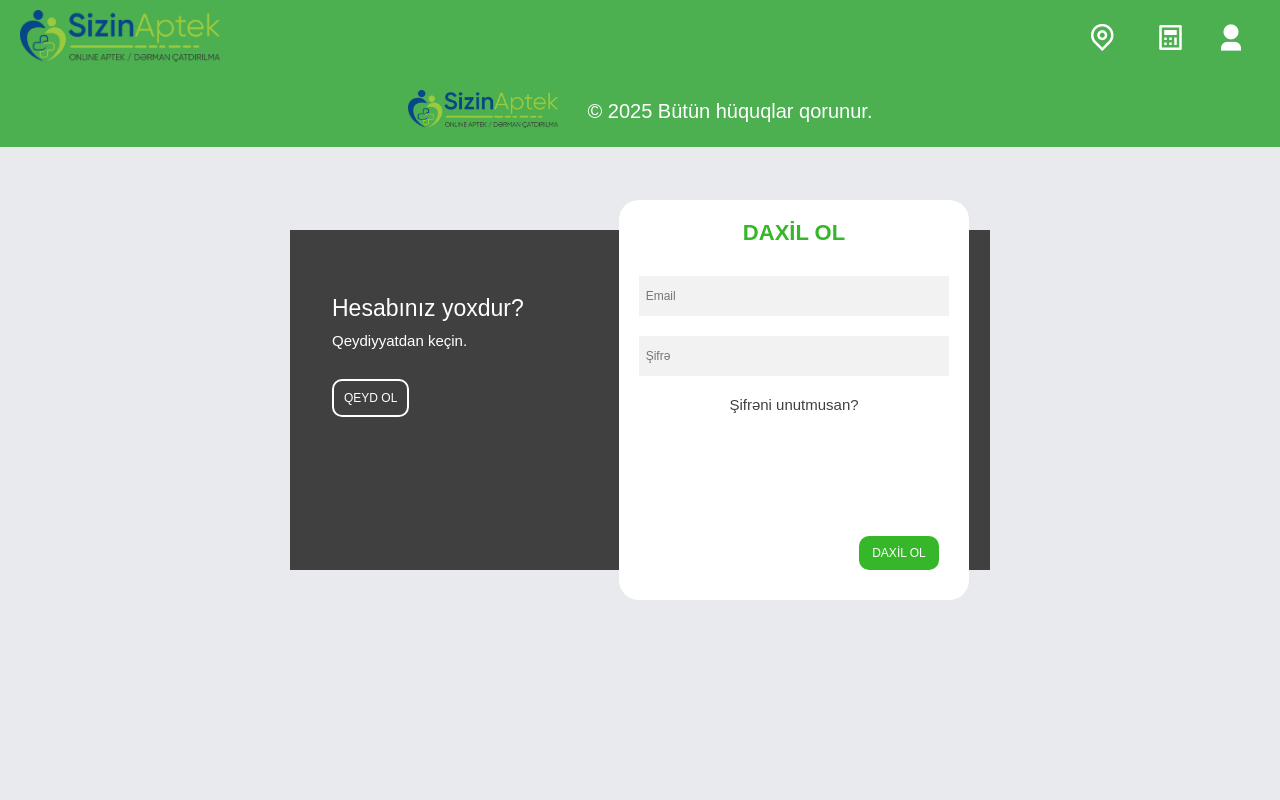
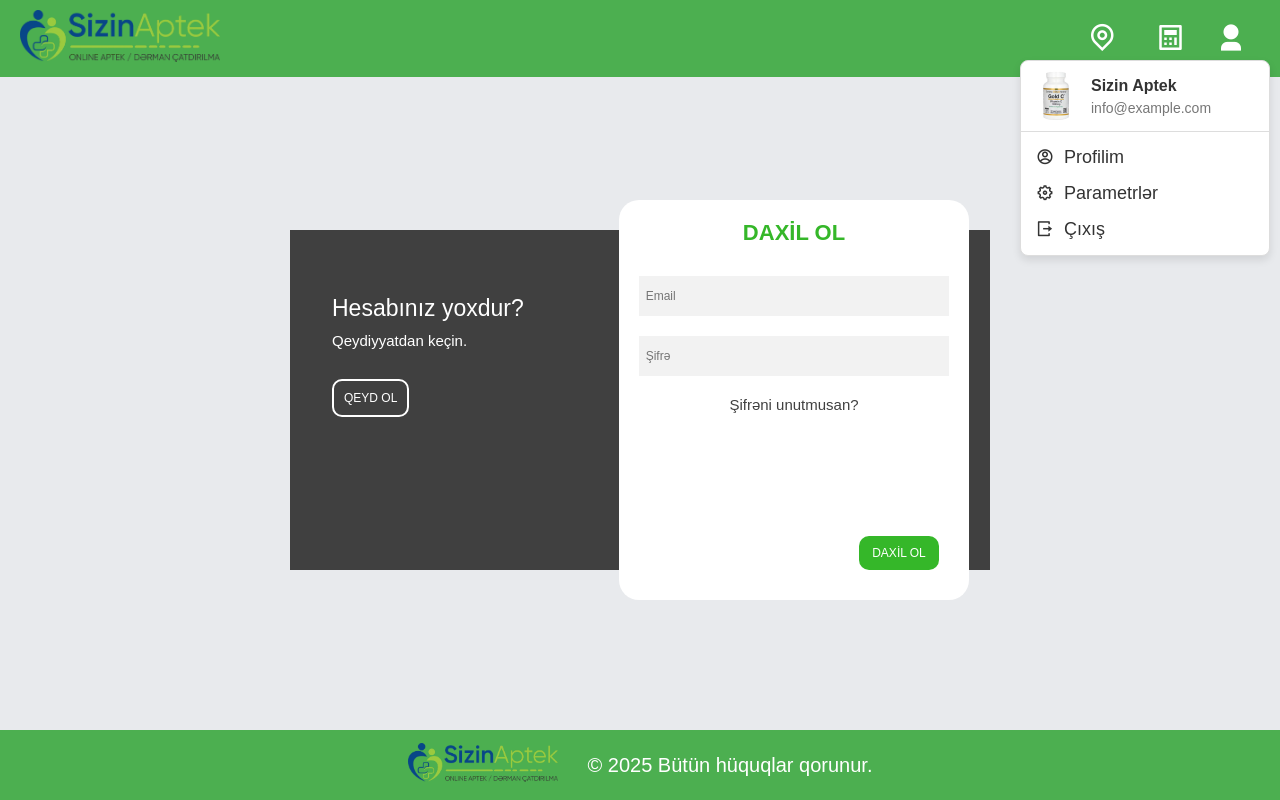
Before and after one commit to Lalamoffa/Aptek, a plain HTML site: page login.html in a window 1280 px wide. Both pictures are taken after a click on the item 1230 px from the left and 37 px from the top of the page. Drawn offline with nearby package versions, Linux system fonts and the light colour scheme.

Commit message:
profil hissesi

```diff
--- a/login.css
+++ b/login.css
@@ -98,7 +98,7 @@ body {
 }
 
 .login input,
-.signup input{
+.signup input {
     display: block;
     width: 100%;
     height: 40px;
@@ -145,17 +145,23 @@ body {
 .hide {
     display: none;
 }
-.navbar .search-box input{
+
+.navbar .search-box input {
     display: none;
 }
-.user{
+
+.user {
     display: inline;
+}
+
+.dropdown-menu.show {
+    display: block;
 }
 
 .dropdown-menu {
     position: absolute;
-    top: 100%;
-    right: 0;
+    top: 60px;
+    right: 10px;
     background-color: #fff;
     border: 1px solid #ddd;
     border-radius: 8px;
@@ -165,13 +171,85 @@ body {
     z-index: 100;
 }
 
+/* Profil məlumatları */
+.profile {
+    display: flex;
+    align-items: center;
+    padding: 10px;
+    border-bottom: 1px solid #ddd;
+}
 
-@media(max-width:768px){
-    .container{
+.profile-img {
+    width: 50px;
+    height: 50px;
+    border-radius: 50%;
+    margin-right: 10px;
+}
+
+.profile-info {
+    flex: 1;
+}
+
+.profile-name {
+    font-size: 16px;
+    font-weight: bold;
+    margin: 0;
+    color: #333;
+}
+
+.profile-email {
+    font-size: 14px;
+    margin: 5px 0 0;
+    color: #777;
+}
+
+
+/* Dropdown seçimləri */
+.dropdown-options {
+    list-style: none;
+    margin: 0;
+    padding: 0;
+}
+
+.dropdown-options li {
+    margin: 0;
+}
+
+.dropdown-options li a {
+    font-size: 18px;
+    margin: 15px;
+    text-decoration: none;
+    color: #333;
+    display: block;
+    transition: background-color 0.3s ease;
+}
+
+.dropdown-options li a i {
+    margin-right: 10px;
+}
+
+.dropdown-options li a:hover {
+    background-color: #f2f2f2;
+}
+
+.account {
+    color: #333;
+}
+
+/* Hover zamanı dropdown menyunu göstər */
+.user:hover .dropdown-menu {
+    display: block;
+}
+
+
+@media(max-width:768px) {
+    .container {
         width: 390px;
         height: 320px;
     }
-    .loginMsg .title, .signupMsg .title {
+
+    .loginMsg .title,
+    .signupMsg .title {
         margin-bottom: 5px;
     }
 
--- a/login.html
+++ b/login.html
@@ -22,15 +22,20 @@
             <li><a href="#" id="dropdownToggle"><i class="ri-map-pin-line map"></i></a></li>
             <li> <a href="calculator.html"><i class="ri-calculator-line calculator"></i></a></li>
             <li class="user"><a href="login.html"><i class="ri-user-3-fill"></i></a></li>
+
             <div class="dropdown-menu">
                 <div class="profile">
-                    <img src="profile.jpg" alt="Profile Picture" class="profile-img">
-                    <h3 class="profile-name">Lale Memmedova</h3>
+                    <img src="images/image.png" alt="Profile Picture" class="profile-img">
+                    <div class="profile-info">
+                        <h3 class="profile-name">Sizin Aptek</h3>
+                        <p class="profile-email">info@example.com</p>
+                    </div>
                 </div>
                 <ul class="dropdown-options">
-                    <li><a href="profile.html">Profilim</a></li>
-                    <li><a href="settings.html">Tənzimləmələr</a></li>
-                    <li><a href="logout.html">Çıxış</a></li>
+                    <li><a href="#"><i class="ri-account-circle-line account"></i>Profilim</a>
+                    </li>
+                    <li><a href="#"> <i class="ri-settings-5-line"></i>Parametrlər</a></li>
+                    <li><a href="#"><i class="ri-logout-box-r-line"></i>Çıxış</a></li>
                 </ul>
             </div>
         </ul>
@@ -163,6 +168,7 @@
         }
     });
 
+
 </script>
 
 
--- a/style.css
+++ b/style.css
@@ -25,7 +25,7 @@ body {
     width: 200px;
 }
 
-.navbar .search-box input[name="navSearch"]{
+.navbar .search-box input[name="navSearch"] {
     width: 500px;
     height: 40px;
     padding: 20px;
@@ -33,10 +33,12 @@ body {
     border-radius: 20px;
     border: 1px solid #ccc;
 }
-.head{
+
+.head {
     font-size: 30px;
     color: #fff;
 }
+
 ul li {
     display: inline;
     list-style: none;
@@ -191,6 +193,10 @@ ul li {
 
 
 .footer-container {
+    position: fixed;
+    bottom: 0;
+    left: 0;
+    width: 100%;
     display: flex;
     justify-content: center;
     align-items: center;
@@ -370,27 +376,32 @@ footer .bottom-menu {
         display: none;
     }
 
-    .navbar .search-box input[name="navSearch"]{
+    .navbar .search-box input[name="navSearch"] {
         width: 250px;
         height: 20px;
         padding: 15px;
         margin-left: 15px;
     }
 
-    .header input[name="navSearch"]{
+    .header input[name="navSearch"] {
         margin-left: 15%;
         width: 380px;
     }
 
     .cart {
         margin-bottom: 90px;
-        margin-right: 40px;
+        margin-right: 10px;
     }
 
     footer {
         display: block;
     }
-    .bottom-menu{
+
+    .bottom-menu {
+        position: fixed;
+        bottom: 0;
+        left: 0;
+        width: 100%;
         display: flex;
         justify-content: space-evenly;
         align-items: center;
@@ -398,7 +409,8 @@ footer .bottom-menu {
         color: #fff;
 
     }
-    .menu-item .icon{
+
+    .menu-item .icon {
         margin: 10px 0;
         border: 1px solid #fff;
         border-radius: 25px;
@@ -407,7 +419,8 @@ footer .bottom-menu {
         background-color: #135e16;
         transition: all 0.5s ease;
     }
-    .menu-item .icon:hover{
+
+    .menu-item .icon:hover {
         background-color: #fff;
         color: black;
         transform: translateY(-20px);
```
Also changed, not shown: Sevimliler.html (+1 -0 lines), calculator.html (+1 -0 lines), index.html (+1 -0 lines), script.js (line endings or trailing spaces).
